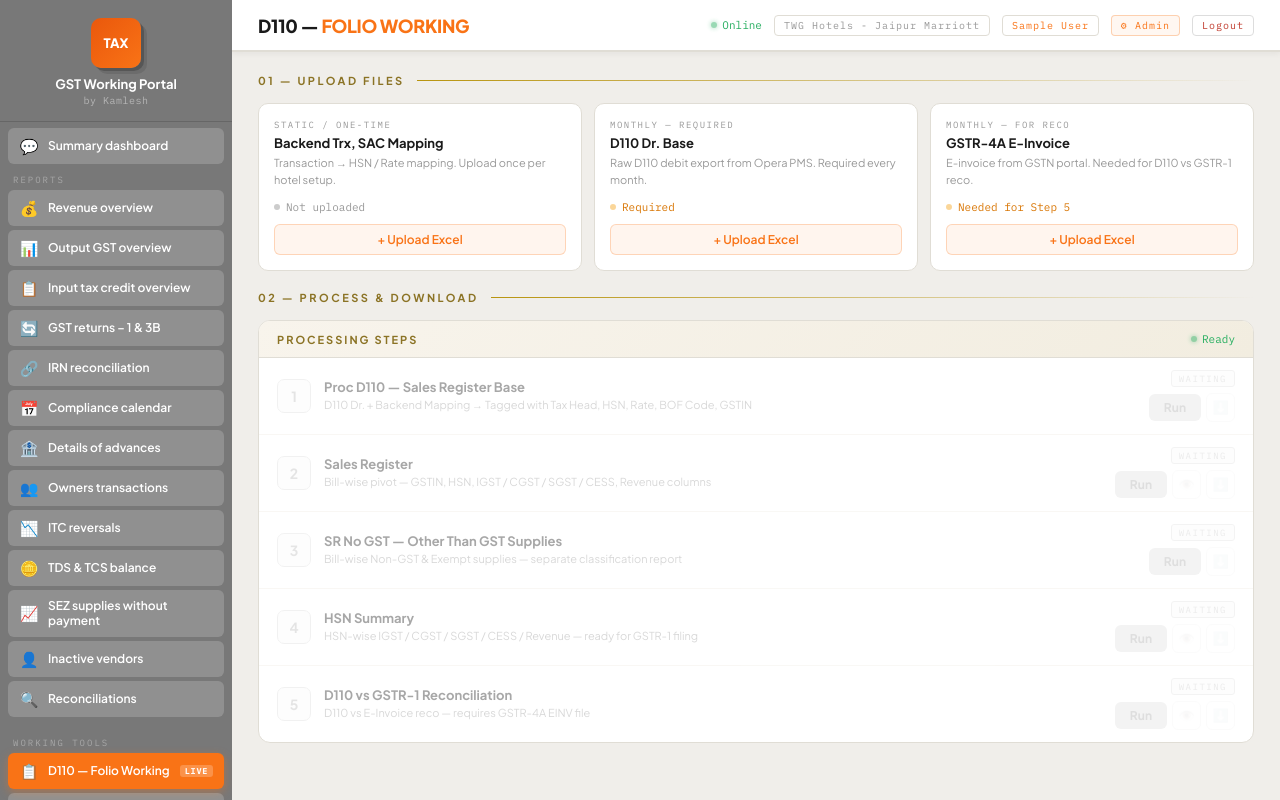
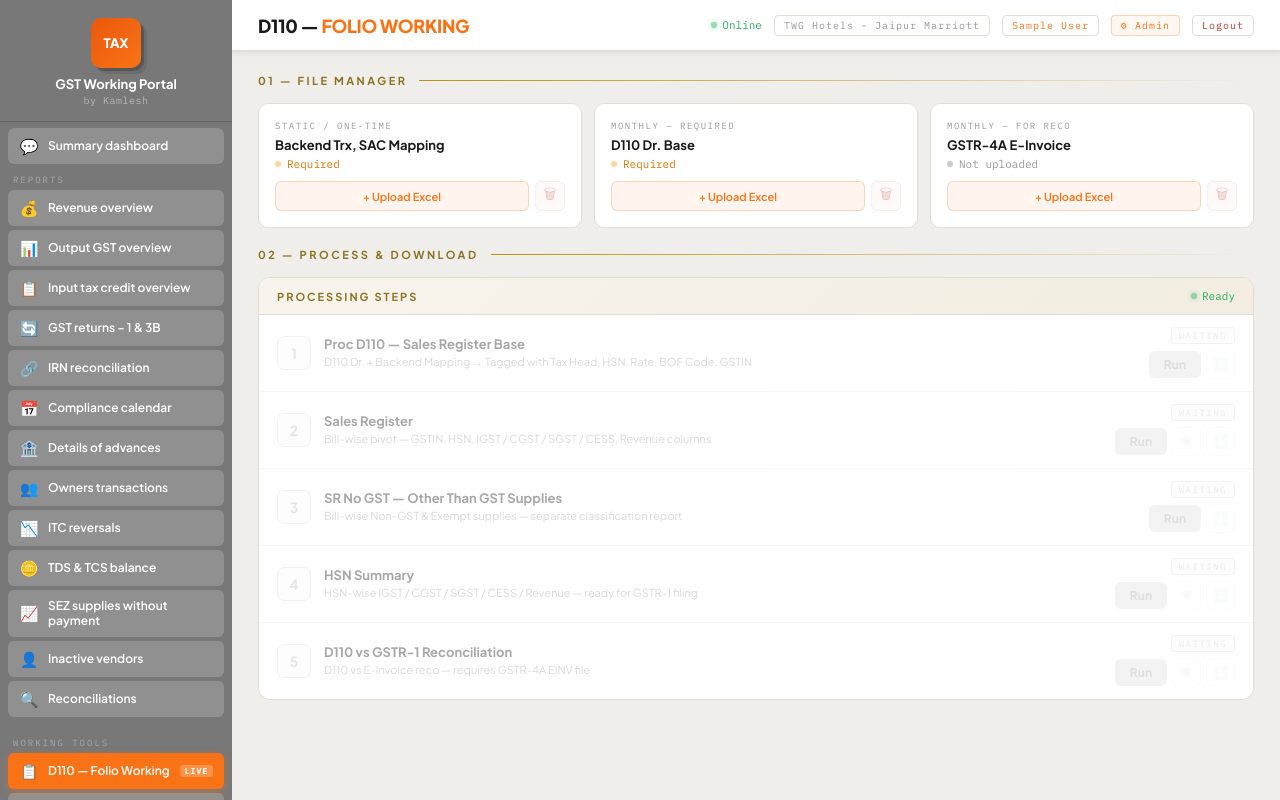
Before and after one commit to kamleshkumar4125-hash/gst-portal, a Flask app: page / in a window 1280 px wide. Run offline with Flask 3, Linux system fonts and the light colour scheme; the visitor is signed in with stand-in values (Sample User, id 1); data comes from the database, SQL or seed files in the repository; tables that the repository leaves empty hold one stand-in row (values such as "Sample post").

Commit message:
Update index.html

```diff
--- a/templates/index.html
+++ b/templates/index.html
@@ -322,6 +322,30 @@ input[type="file"] { display:none; }
 .spin{display:inline-block;width:12px;height:12px;border:2px solid rgba(255,255,255,0.35);border-top-color:white;border-radius:50%;animation:rot 0.7s linear infinite;vertical-align:middle;margin-right:4px}
 @keyframes rot{to{transform:rotate(360deg)}}
 ::-webkit-scrollbar{width:5px;height:5px} ::-webkit-scrollbar-thumb{background:#d0ccc4;border-radius:3px}
+
+/* ══ FILE MANAGER ══ */
+.fm-grid { display:grid; grid-template-columns:repeat(3,1fr); gap:12px; margin-bottom:20px; }
+.fm-card {
+  background:white; border:1.5px solid var(--border); border-radius:10px;
+  padding:16px; position:relative; transition:all 0.2s;
+}
+.fm-card.has-file { border-color:rgba(39,174,96,0.4); background:#f6fff9; }
+.fm-card.has-file-orange { border-color:rgba(249,115,22,0.35); background:#fff8f3; }
+.fm-tag { font-family:var(--mono); font-size:9px; letter-spacing:1.5px; text-transform:uppercase; color:var(--text3); margin-bottom:6px; }
+.fm-card.has-file .fm-tag { color:var(--green); }
+.fm-card.has-file-orange .fm-tag { color:var(--accent); }
+.fm-title { font-size:13px; font-weight:700; color:var(--text); margin-bottom:4px; }
+.fm-status { display:flex; align-items:center; gap:6px; font-size:11px; color:var(--text3); margin-bottom:10px; font-family:var(--mono); }
+.fm-status .sdot { width:6px; height:6px; border-radius:50%; background:#ccc; flex-shrink:0; }
+.fm-status .sdot.g { background:var(--green); box-shadow:0 0 5px var(--green); }
+.fm-status .sdot.o { background:#f59e0b; animation:blink 1.5s infinite; }
+.fm-btns { display:flex; gap:6px; }
+.fm-upload { flex:1; padding:6px; border-radius:6px; background:rgba(249,115,22,0.07); border:1.5px solid rgba(249,115,22,0.25); color:var(--accent); font-size:11px; font-weight:600; cursor:pointer; transition:all 0.18s; font-family:var(--sans); }
+.fm-upload:hover { background:var(--accent); color:white; }
+.fm-del { width:30px; height:30px; border-radius:6px; background:rgba(192,57,43,0.08); border:1.5px solid rgba(192,57,43,0.25); color:var(--red-b,#c0392b); font-size:14px; cursor:pointer; display:flex; align-items:center; justify-content:center; transition:all 0.18s; flex-shrink:0; }
+.fm-del:hover { background:#c0392b; color:white; }
+.fm-del:disabled { opacity:0.3; cursor:not-allowed; }
+.fm-size { font-family:var(--mono); font-size:9px; color:var(--text3); margin-top:4px; }
 </style>
 </head>
 <body>
@@ -599,33 +623,11 @@ input[type="file"] { display:none; }
 
     <!-- ══ D110 FOLIO WORKING ══ -->
     <div class="page active" id="page-d110">
-      <div class="sh"><h2>01 — Upload Files</h2><div class="sh-line"></div></div>
-      <div class="upload-grid">
-        <div class="up-card" id="card-backend">
-          <div class="up-tag">Static / One-time</div>
-          <div class="up-title">Backend Trx, SAC Mapping</div>
-          <div class="up-desc">Transaction → HSN / Rate mapping. Upload once per hotel setup.</div>
-          <div class="up-status"><span class="sdot" id="dot-backend"></span><span id="lbl-backend">Not uploaded</span></div>
-          <button class="up-btn" onclick="document.getElementById('f-backend').click()">+ Upload Excel</button>
-          <input type="file" id="f-backend" accept=".xlsx,.xlsm,.xls" onchange="doUpload('backend',this)">
-        </div>
-        <div class="up-card" id="card-d110">
-          <div class="up-tag">Monthly — Required</div>
-          <div class="up-title">D110 Dr. Base</div>
-          <div class="up-desc">Raw D110 debit export from Opera PMS. Required every month.</div>
-          <div class="up-status"><span class="sdot o" id="dot-d110"></span><span id="lbl-d110" style="color:#d97706">Required</span></div>
-          <button class="up-btn" onclick="document.getElementById('f-d110').click()">+ Upload Excel</button>
-          <input type="file" id="f-d110" accept=".xlsx,.xlsm,.xls" onchange="doUpload('d110',this)">
-        </div>
-        <div class="up-card" id="card-einv">
-          <div class="up-tag">Monthly — For Reco</div>
-          <div class="up-title">GSTR-4A E-Invoice</div>
-          <div class="up-desc">E-invoice from GSTN portal. Needed for D110 vs GSTR-1 reco.</div>
-          <div class="up-status"><span class="sdot o" id="dot-einv"></span><span id="lbl-einv" style="color:#d97706">Needed for Step 5</span></div>
-          <button class="up-btn" onclick="document.getElementById('f-einv').click()">+ Upload Excel</button>
-          <input type="file" id="f-einv" accept=".xlsx,.xlsm,.xls" onchange="doUpload('einv',this)">
-        </div>
+      <div class="sh"><h2>01 — File Manager</h2><div class="sh-line"></div></div>
+      <div class="fm-grid" id="d110-fm-grid">
+        <!-- Filled by JS -->
       </div>
+      <input type="file" id="fm-file-input" accept=".xlsx,.xlsm,.xls" style="display:none" onchange="fmUpload(this)">
 
       <div class="sh"><h2>02 — Process &amp; Download</h2><div class="sh-line"></div></div>
       <div class="steps-card">
@@ -651,32 +653,9 @@ input[type="file"] { display:none; }
     <!-- ══ D140 ══ -->
     <div class="page" id="page-d140">
       <!-- D140 UPLOAD + STEPS -->
-      <div class="sh"><h2>01 — Upload Files</h2><div class="sh-line"></div></div>
-      <div class="upload-grid">
-        <div class="up-card" id="d140-card-backend">
-          <div class="up-tag">Static / One-time</div>
-          <div class="up-title">Backend Trx, SAC Mapping</div>
-          <div class="up-desc">TRX Code → Tax Head / Rate / HSN mapping table.</div>
-          <div class="up-status"><span class="sdot" id="d140-dot-backend"></span><span id="d140-lbl-backend">Not uploaded</span></div>
-          <button class="up-btn" onclick="document.getElementById('d140-f-backend').click()">+ Upload Excel</button>
-          <input type="file" id="d140-f-backend" accept=".xlsx,.xlsm,.xls" onchange="d140Upload('backend',this)">
-        </div>
-        <div class="up-card" id="d140-card-d140">
-          <div class="up-tag">Monthly — Required</div>
-          <div class="up-title">D140 Dr (Journal)</div>
-          <div class="up-desc">Raw D140 cashier journal export from Opera PMS.</div>
-          <div class="up-status"><span class="sdot o" id="d140-dot-d140"></span><span id="d140-lbl-d140" style="color:#d97706">Required</span></div>
-          <button class="up-btn" onclick="document.getElementById('d140-f-d140').click()">+ Upload Excel</button>
-          <input type="file" id="d140-f-d140" accept=".xlsx,.xlsm,.xls" onchange="d140Upload('d140',this)">
-        </div>
-        <div class="up-card" id="d140-card-gl">
-          <div class="up-tag">Monthly — For GL Steps</div>
-          <div class="up-title">GL File (Peoplesoft)</div>
-          <div class="up-desc">GL journal export from Peoplesoft. Needed for Steps 3, 4, 5.</div>
-          <div class="up-status"><span class="sdot o" id="d140-dot-gl"></span><span id="d140-lbl-gl" style="color:#d97706">Needed for Steps 3-5</span></div>
-          <button class="up-btn" onclick="document.getElementById('d140-f-gl').click()">+ Upload Excel</button>
-          <input type="file" id="d140-f-gl" accept=".xlsx,.xlsm,.xls" onchange="d140Upload('gl',this)">
-        </div>
+      <div class="sh"><h2>01 — File Manager</h2><div class="sh-line"></div></div>
+      <div class="fm-grid" id="d140-fm-grid">
+        <!-- Filled by JS -->
       </div>
 
       <div class="sh"><h2>02 — Process &amp; Download</h2><div class="sh-line"></div></div>
@@ -977,6 +956,7 @@ async function d140go(n) {
   const iv = setInterval(() => { pct = Math.min(pct + Math.random()*14, 88); fill.style.width = pct+'%'; }, 200);
 
   const fd = new FormData();
+  fd.append('hotel_id', currentHotelId);
   if(d140Files.d140)    fd.append('d140',    d140Files.d140);
   if(d140Files.backend) fd.append('backend', d140Files.backend);
   if(d140Files.gl)      fd.append('gl',      d140Files.gl);
@@ -1028,14 +1008,151 @@ async function initPortal() {
     const data = await res.json();
     document.getElementById('user-name').textContent = data.full_name || data.username;
     if(data.hotels && data.hotels.length > 0) {
+      currentHotelId = data.hotels[0].id;
       document.getElementById('hotel-name').textContent = data.hotels[0].name;
     }
     if(data.role === 'admin') {
       document.getElementById('admin-link').style.display = 'inline-block';
     }
+    // Load file manager for active page
+    await loadFileManager('d110-page');
   } catch(e) { window.location='/login'; }
 }
 initPortal();
+
+
+// ══════════════════════════════════════════════════════════
+// FILE MANAGER
+// ══════════════════════════════════════════════════════════
+let currentHotelId = 1;
+let fmUploadType = null;
+let fmUploadPage = null;
+
+const FM_FILES = {
+  'd110-page': [
+    { type:'backend', label:'Backend Trx, SAC Mapping', tag:'Static / One-time',   required:true  },
+    { type:'d110',    label:'D110 Dr. Base',             tag:'Monthly — Required',  required:true  },
+    { type:'einv',    label:'GSTR-4A E-Invoice',         tag:'Monthly — For Reco',  required:false },
+  ],
+  'd140-page': [
+    { type:'backend', label:'Backend Trx, SAC Mapping', tag:'Static / One-time',     required:true  },
+    { type:'d140',    label:'D140 Dr (Journal)',          tag:'Monthly — Required',   required:true  },
+    { type:'gl',      label:'GL File (Peoplesoft)',        tag:'Monthly — GL Steps',  required:false },
+  ],
+};
+
+let savedFiles = {};  // type → {filename, size, uploaded_at}
+
+async function loadFileManager(page) {
+  try {
+    const res = await fetch(`/api/files/${currentHotelId}`);
+    const files = await res.json();
+    savedFiles = {};
+    files.forEach(f => { savedFiles[f.file_type] = f; });
+    renderFMGrid(page);
+  } catch(e) {
+    console.error('FM load error:', e);
+  }
+}
+
+function renderFMGrid(page) {
+  const defs = FM_FILES[page] || [];
+  const gridId = page === 'd110-page' ? 'd110-fm-grid' : 'd140-fm-grid';
+  const grid = document.getElementById(gridId);
+  if(!grid) return;
+
+  grid.innerHTML = defs.map(def => {
+    const saved = savedFiles[def.type];
+    const hasSaved = !!saved;
+    const cardClass = hasSaved ? (def.type==='backend' ? 'has-file' : 'has-file-orange') : '';
+    const dotClass  = hasSaved ? 'g' : (def.required ? 'o' : '');
+    const statusText = hasSaved
+      ? `<span style="color:${def.type==='backend'?'var(--green)':'var(--accent)'}">${saved.filename}</span>`
+      : (def.required ? `<span style="color:#d97706">Required</span>` : `<span>Not uploaded</span>`);
+    const sizeText = hasSaved ? fmSize(saved.file_size) : '';
+
+    return `
+    <div class="fm-card ${cardClass}" id="fm-card-${def.type}">
+      <div class="fm-tag">${def.tag}</div>
+      <div class="fm-title">${def.label}</div>
+      <div class="fm-status"><span class="sdot ${dotClass}"></span>${statusText}</div>
+      ${hasSaved ? `<div class="fm-size">${sizeText} · ${saved.uploaded_at?.slice(0,16)||''}</div>` : ''}
+      <div class="fm-btns" style="margin-top:10px">
+        <button class="fm-upload" onclick="fmTrigger('${def.type}','${page}')">
+          ${hasSaved ? '↺ Re-upload' : '+ Upload Excel'}
+        </button>
+        <button class="fm-del" onclick="fmDelete('${def.type}')" ${!hasSaved?'disabled':''} title="Delete">🗑</button>
+      </div>
+    </div>`;
+  }).join('');
+}
+
+function fmSize(bytes) {
+  if(!bytes) return '';
+  if(bytes < 1024) return bytes+'B';
+  if(bytes < 1024*1024) return (bytes/1024).toFixed(1)+'KB';
+  return (bytes/1024/1024).toFixed(1)+'MB';
+}
+
+function fmTrigger(fileType, page) {
+  fmUploadType = fileType;
+  fmUploadPage = page;
+  document.getElementById('fm-file-input').click();
+}
+
+async function fmUpload(input) {
+  const file = input.files[0];
+  if(!file || !fmUploadType) return;
+  input.value = '';
+
+  const fd = new FormData();
+  fd.append('hotel_id', currentHotelId);
+  fd.append('file_type', fmUploadType);
+  fd.append('file', file);
+
+  toast('Uploading ' + file.name + '…', 'info');
+  try {
+    const res = await fetch('/api/files/upload', {method:'POST', body:fd});
+    const data = await res.json();
+    if(res.ok) {
+      toast('✓ ' + file.name + ' saved!', 'success');
+      await loadFileManager(fmUploadPage || 'd110-page');
+      // Also re-enable steps
+      d110CheckEnable();
+    } else {
+      toast('Error: ' + data.error, 'error');
+    }
+  } catch(e) {
+    toast('Upload failed: ' + e.message, 'error');
+  }
+}
+
+async function fmDelete(fileType) {
+  if(!confirm('Delete this file from server?')) return;
+  const res = await fetch(`/api/files/delete/${currentHotelId}/${fileType}`, {method:'DELETE'});
+  const data = await res.json();
+  if(res.ok) {
+    toast(data.message, 'success');
+    await loadFileManager(fmUploadPage || 'd110-page');
+  } else {
+    toast('Error deleting', 'error');
+  }
+}
+
+function d110CheckEnable() {
+  const hasBackend = !!savedFiles['backend'];
+  const hasD110    = !!savedFiles['d110'];
+  const hasEinv    = !!savedFiles['einv'];
+  [1,2,3,4].forEach(n => { if(hasD110 && hasBackend && !done[n]) enableStep(n); });
+  if(hasD110 && hasBackend && hasEinv && !done[5]) enableStep(5);
+}
+
+// Override go() to include hotel_id
+const _origGo = go;
+async function go(n) {
+  // Inject hotel_id into FormData — handled inside go via hotel_id field
+  await _origGo(n);
+}
 
 function toast(msg,type='info'){const t=document.getElementById('toast');const ic=type==='success'?'✓ ':type==='error'?'✕ ':'ℹ ';t.textContent=ic+msg;t.className='toast '+type+' show';setTimeout(()=>t.classList.remove('show'),3500);}
 </script>
```
